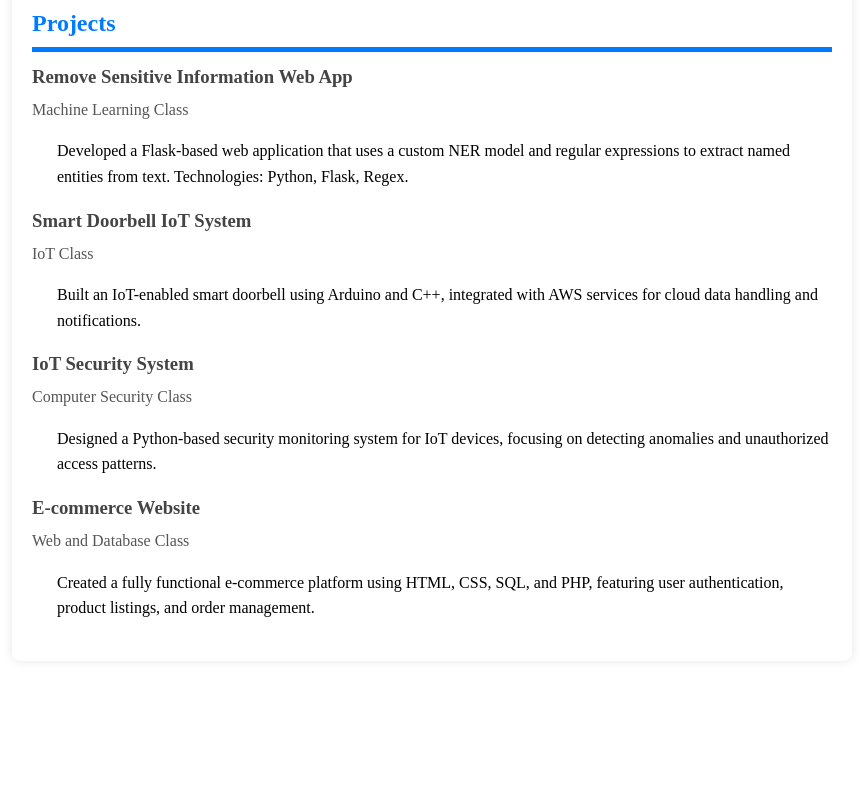
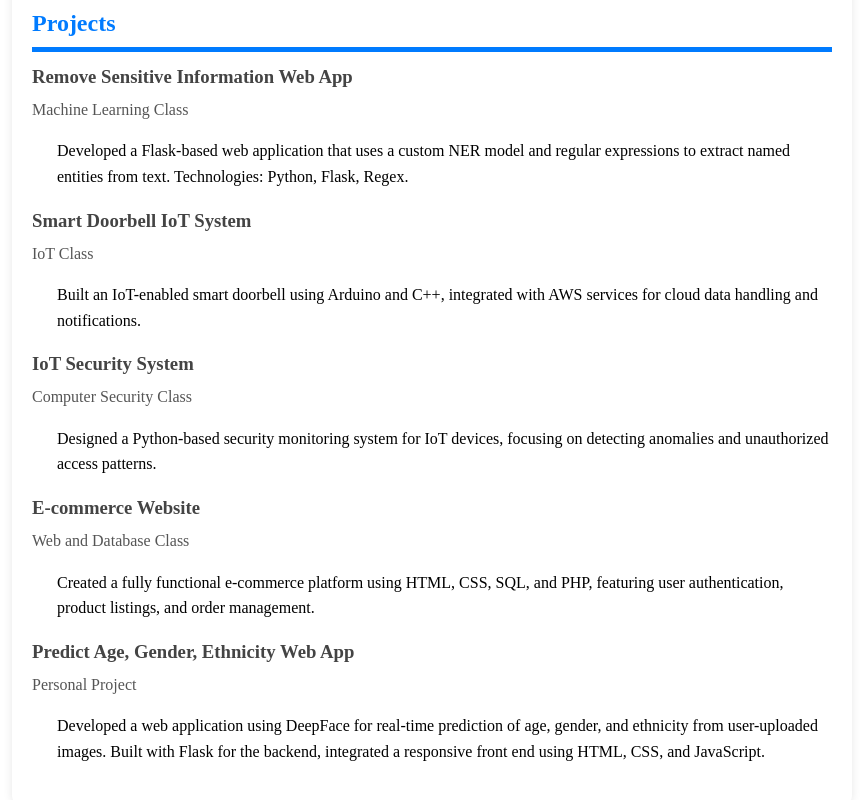
Before and after one commit to trongly2204/resume, a plain HTML site: page index.html in a window 1280 px wide. Shown: the part 970-1770 px from the top of the page, without its empty margins (208-1071 px from the left). Before the commit the page ends 1651 px from the top, so only its background shows below. Drawn offline with Linux system fonts and the light colour scheme.

Commit message:
Update index.html

```diff
--- a/index.html
+++ b/index.html
@@ -92,6 +92,15 @@
                         featuring user authentication, product listings, and order management.</li>
                 </ul>
             </div>
+            <div>
+                <h3>Predict Age, Gender, Ethnicity Web App</h3>
+                <p>Personal Project</p>
+                <ul>
+                    <li>Developed a web application using DeepFace for real-time prediction of age,
+                        gender, and ethnicity from user-uploaded images. Built with Flask for the backend,
+                        integrated a responsive front end using HTML, CSS, and JavaScript.</li>
+                </ul>
+            </div>
         </section>
     </div>
 </body>
```
